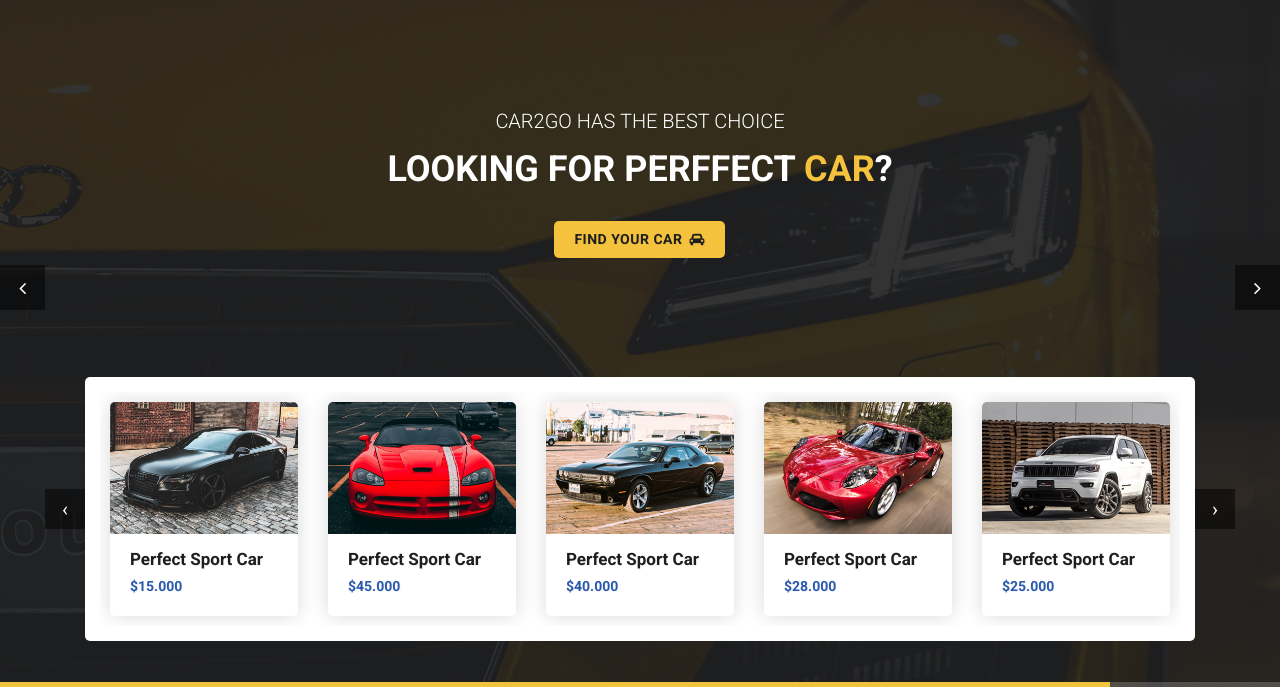
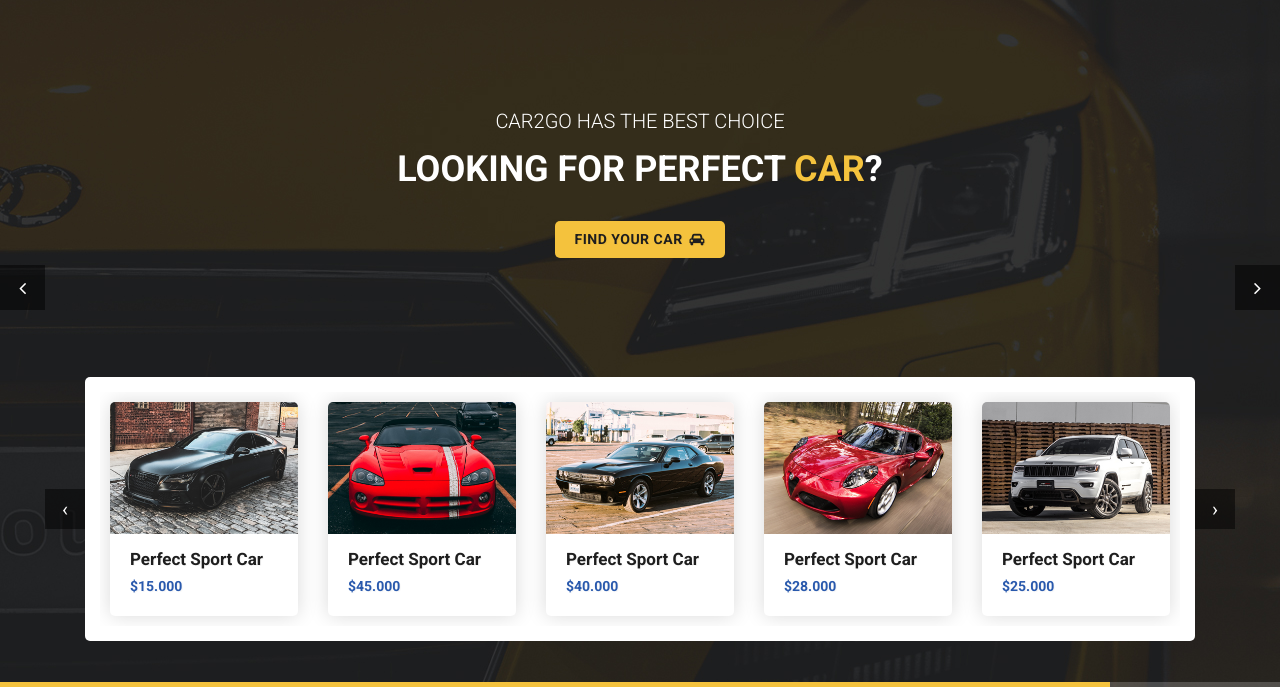
Before and after one commit to Franco1625/Cars2Go-LandingPage, a plain HTML site: page docs/index.html in a window 1280 px wide. Shown: the part 113-800 px from the top of the page. Drawn offline with Linux system fonts and the light colour scheme.

Commit message:
feat: updated index

```diff
--- a/docs/index.html
+++ b/docs/index.html
@@ -75,7 +75,7 @@
 	      <div class="info">
 	        <div >
 	        	<h5>CAR2GO HAS THE BEST CHOICE</h5>
-	          	<h3>Looking For Perffect <em>Car</em>?</h3>
+	          	<h3>Looking For Perfect <em>Car</em>?</h3>
           		<h6 class="secondary-button">
 	          		<a href="#">Find Your Car <i class="fa fa-car"></i></a>
 	          	</h6>
@@ -107,7 +107,7 @@
 	      <div class="info">
 	        <div>
 	        	<h5>CARS2GO HAS THE BEST CHOICE</h5>
-	          	<h3>Looking For Perffect <em>Car</em>?</h3>
+	          	<h3>Looking For Perfect <em>Car</em>?</h3>
 	          	<h6 class="secondary-button">
 	          		<a href="#">Find Your Car <i class="fa fa-car"></i></a>
 	          	</h6>
```
